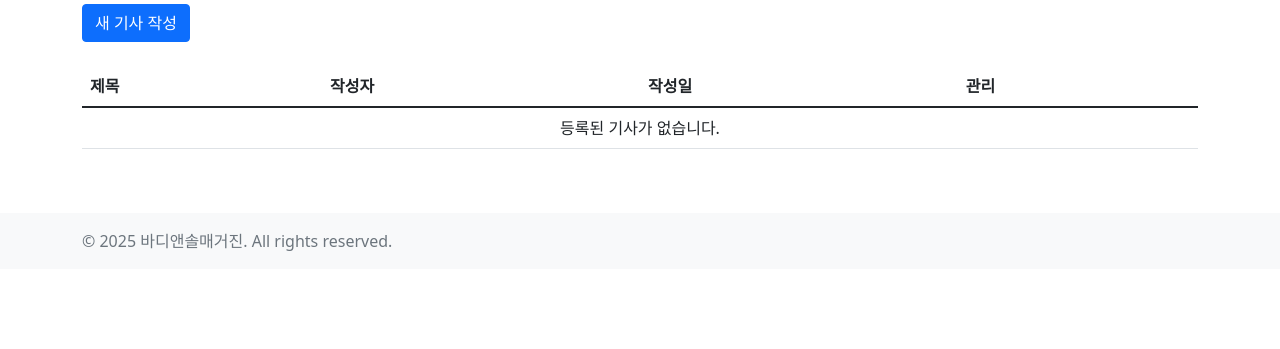
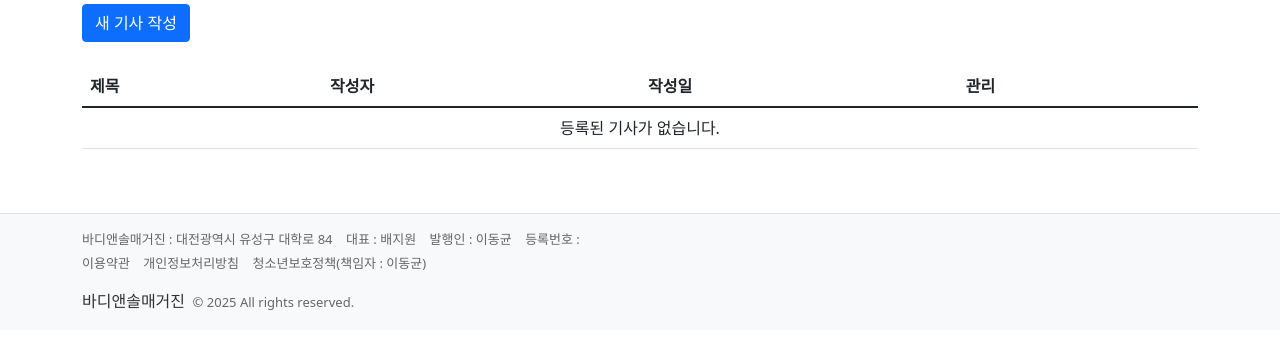
Before and after one commit to GOLDEN-DK/bodynsol_newscompany, a Flask app: page /admin/dashboard in a window 1280 px wide. Shown: the part 132-481 px from the top of the page. Run offline with Flask 3, Linux system fonts and the light colour scheme; a user stored in the database is signed in; parts of the project's set-up code (start-up, migrations or seed data) failed here and were passed over.

Commit message:
2025.02.22 air

```diff
--- a/api/index.py
+++ b/api/index.py
@@ -59,6 +59,7 @@
 def init_database(app):
     """데이터베이스 초기화"""
     categories = [
+        {'name': '건강', 'slug': 'health'},
         {'name': '정치', 'slug': 'politics'},
         {'name': '경제', 'slug': 'economy'},
         {'name': '사회', 'slug': 'society'},
--- a/app/admin/routes.py
+++ b/app/admin/routes.py
@@ -42,7 +42,7 @@
                 content=request.form['content'],
                 summary=request.form.get('summary', ''),
                 source_link=request.form.get('source_link', ''),
-                author=current_user.username,
+                author="바디앤솔매거진",  # 작성자를 고정값으로 설정
                 category_id=request.form.get('category_id'),
                 is_main=bool(request.form.get('is_main')),
                 main_image=request.form.get('main_image', '')
--- a/app/templates/base.html
+++ b/app/templates/base.html
@@ -87,11 +87,28 @@
       {% endfor %} {% endif %} {% endwith %} {% block content %}{% endblock %}
     </main>
 
-    <footer class="footer mt-5 py-3 bg-light">
+    <footer class="footer mt-5 py-3" style="background-color: #f8f9fa; border-top: 1px solid #dee2e6;">
       <div class="container">
-        <span class="text-muted"
-          >&copy; 2025 바디앤솔매거진. All rights reserved.</span
-        >
+        <div class="row">
+          <div class="col-12">
+            <!-- 회사 정보 -->
+            <p class="mb-1" style="font-size: 13px; color: #666;">
+              바디앤솔매거진 : 대전광역시 유성구 대학로 84  &nbsp;&nbsp; 대표 : 배지원 &nbsp;&nbsp; 발행인 : 이동균 &nbsp;&nbsp; 등록번호 : <!--문화, 나00009-->
+            </p>
+            <!--p class="mb-1" style="font-size: 13px; color: #666;">
+              등록일자 : 2025.12.29 &nbsp;&nbsp; 발행일자 : 1980.12.29 &nbsp;&nbsp; 사업자번호 : 102-81-23273 &nbsp;&nbsp; 통신판매업신고번호 : 2014-서울종로-0124
+            </p-->
+            <p class="mb-3" style="font-size: 13px; color: #666;">
+              이용약관 &nbsp;&nbsp; 개인정보처리방침 &nbsp;&nbsp; 청소년보호정책(책임자 : 이동균)
+            </p>
+
+            <!-- 저작권 표시 -->
+            <p class="mb-0">
+              <span style="font-family: 'Noto Sans KR', sans-serif; font-weight: 500; color: #333;">바디앤솔매거진</span>
+              <span style="font-size: 13px; color: #666;">&nbsp;&copy; 2025 All rights reserved.</span>
+            </p>
+          </div>
+        </div>
       </div>
     </footer>
 
```
